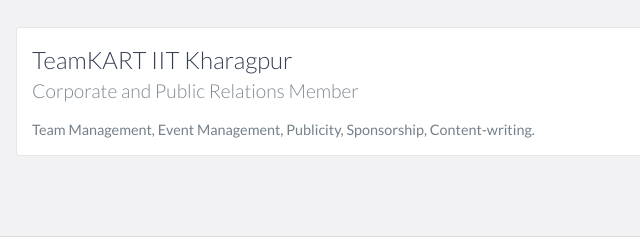
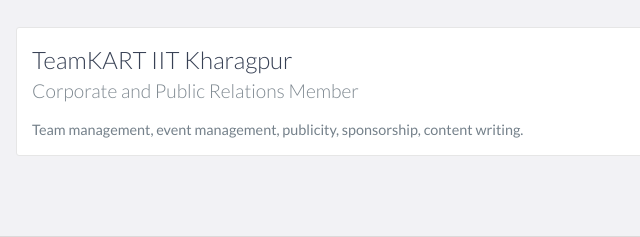
Before and after one commit to siddharrthpriyadharsan/siddumsp1997.github.io, a plain HTML site: page index.html in a window 1280 px wide. Shown: the part 2583-2820 px from the top of the page, 474-1114 px from the left. Drawn offline with nearby package versions, Linux system fonts and the light colour scheme.

Commit message:
Update index.html

```diff
--- a/index.html
+++ b/index.html
@@ -76,7 +76,7 @@
                        <br>I hail from Neyveli, a small town on the coastal lines of Tamil Nadu;
                        Algorithms, cognitive computing and information retrieval are my primary fields of interest; I am passionate about developing software to tackle challenging real world problems.
                        <br>I am into professional table tennis for more than a decade now; Represented Tamil Nadu in the national games in 2009 and 2010; Apart from TT, football is my go-to game;
-		       <br>I have an affinity for filmmaking (big fan of Akira Kurosawa and Mysskin); I directed a short film that was honoured in the 'under 20 category' short film contest conducted by Dinamani in 2015. I am currently learning more about screenwriting and direction, and my upcoming shortfilm "Kaleidoscope" is releasing in the second half of 2023. And hey, if you're into film and book discussions, we are friends already !
+		       <br>I have an affinity for filmmaking (big fan of Akira Kurosawa and Mysskin); I directed a short film that was honoured in the 'under 20 category' short film contest conducted by Dinamani in 2015. I am currently learning more about screenwriting and direction, and my upcoming short film "Kaleidoscope" is releasing in the second half of 2023. And hey, if you're into film and book discussions, we are friends already !
                     </p>
                 </div>
             </div>
@@ -132,7 +132,7 @@
                 <h3>TeamKART IIT Kharagpur</h3>
                 <h4>Corporate and Public Relations Member</h4>
                 <p>
-                   Team Management, Event Management, Publicity, Sponsorship, Content-writing.
+                   Team management, event management, publicity, sponsorship, content writing.
                 </p>
             </div>
         </div>
```
